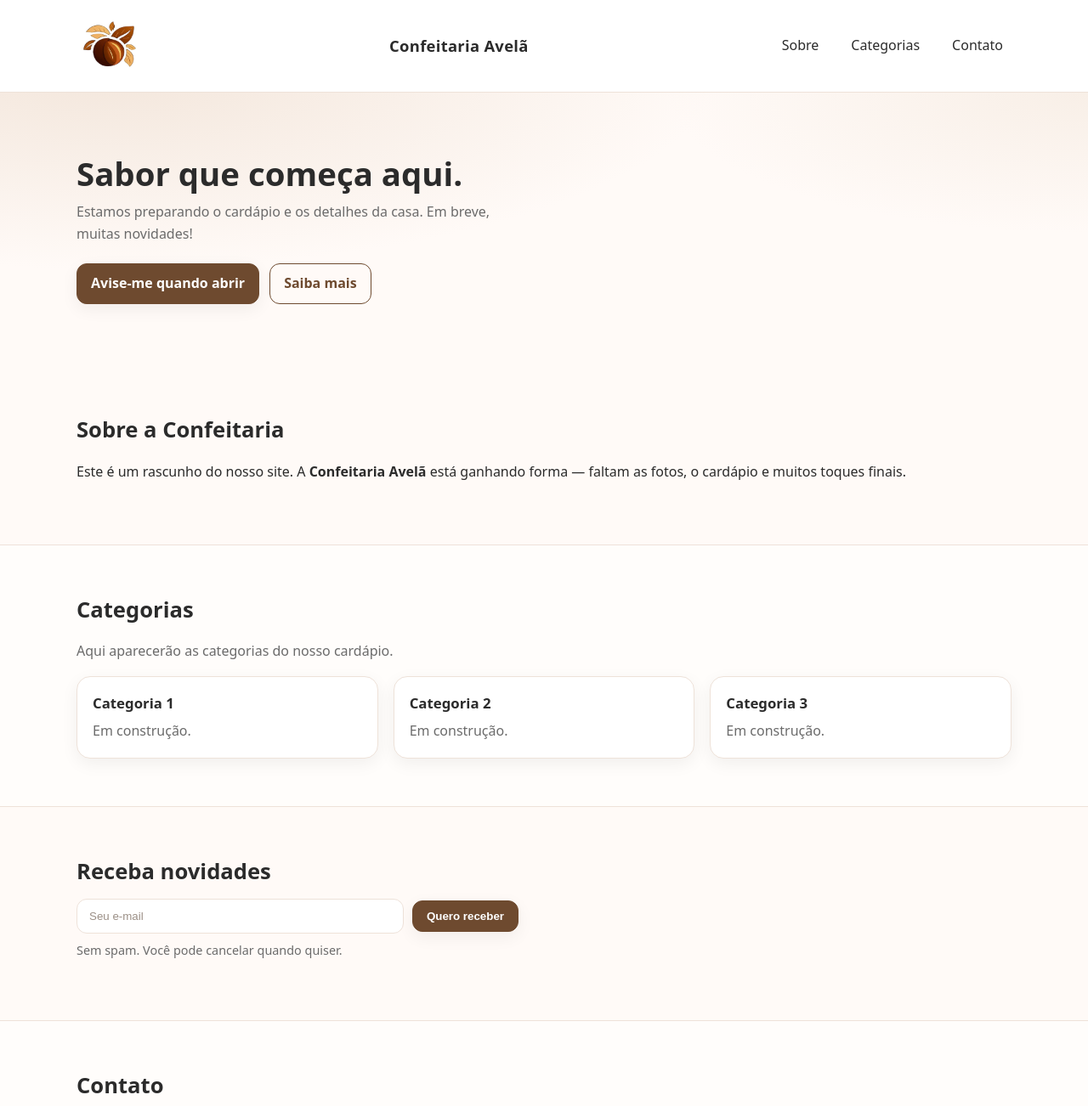
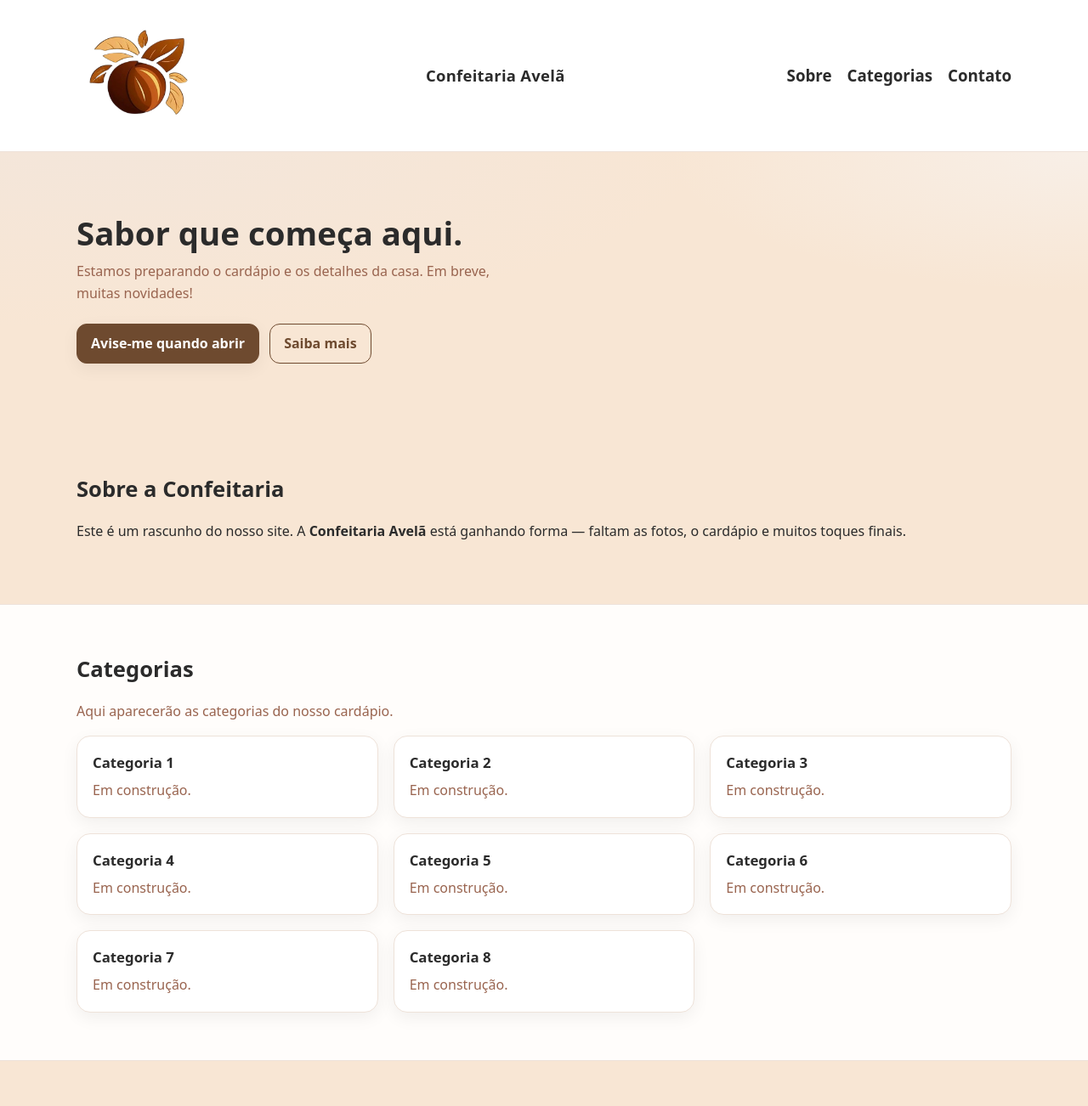
Before and after one commit to vitorhugo1212/landing-page-ceta, a plain HTML site: page landing-page-ceta-main/index.html in a window 1280 px wide. Shown: the top 1302 px of the page at 85% size. Drawn offline with Linux system fonts and the light colour scheme.

Commit message:
Add files via upload

```diff
--- a/landing-page-ceta-main/index.html
+++ b/landing-page-ceta-main/index.html
@@ -9,13 +9,13 @@
 <body>
   <header class="site-header">
     <div class="container header-inner">
-      <img src="imagens/WhatsApp_Image_2025-11-25_at_10.35.43-removebg-preview.png" width="80px" alt="logo da loja" class="logo-img">
+      <img src="imagens/WhatsApp_Image_2025-11-25_at_10.35.43-removebg-preview.png" width="150px" alt="logo da loja" class="logo-img">
       <a class="brand" href="#">Confeitaria Avelã</a>
       <nav class="site-nav" aria-label="Navegação principal">
         <ul>
-          <li><a href="#sobre">Sobre</a></li>
-          <li><a href="#categorias">Categorias</a></li>
-          <li><a href="#contato">Contato</a></li>
+          <li><a href="#sobre"><h3>Sobre</h3></a></li>
+          <li><a href="#categorias"><h3>Categorias</h3></a></li>
+          <li><a href="#contato"><h3>Contato</h3></a></li>
         </ul>
       </nav>
     </div>
@@ -62,7 +62,32 @@
             <h3>Categoria 3</h3>
             <p>Em construção.</p>
           </article>
-        </div>
+        </article>
+        <article class="placeholder-card">
+          <h3>Categoria 4</h3>
+          <p>Em construção.</p>
+        </article>
+      </article>
+      <article class="placeholder-card">
+        <h3>Categoria 5</h3>
+        <p>Em construção.</p>
+      </article>
+    </article>
+    <article class="placeholder-card">
+      <h3>Categoria 6</h3>
+      <p>Em construção.</p>
+    </article>
+  </article>
+  <article class="placeholder-card">
+    <h3>Categoria 7</h3>
+    <p>Em construção.</p>
+  </article>
+</article>
+<article class="placeholder-card">
+  <h3>Categoria 8 </h3>
+  <p>Em construção.</p>
+</article>
+          </div>
       </div>
     </section>
 
--- a/landing-page-ceta-main/style.css
+++ b/landing-page-ceta-main/style.css
@@ -1,8 +1,8 @@
 :root{
-    --bg: #fffaf7;
+    --bg: #f8e6d4;
     --surface: #ffffff;
     --text: #2b2b2b;
-    --muted: #6b6b6b;
+    --muted: #99644f;
     --primary: #6e4a2f;
     --primary-ink: #ffffff;
     --accent: #c89b7b;
```
